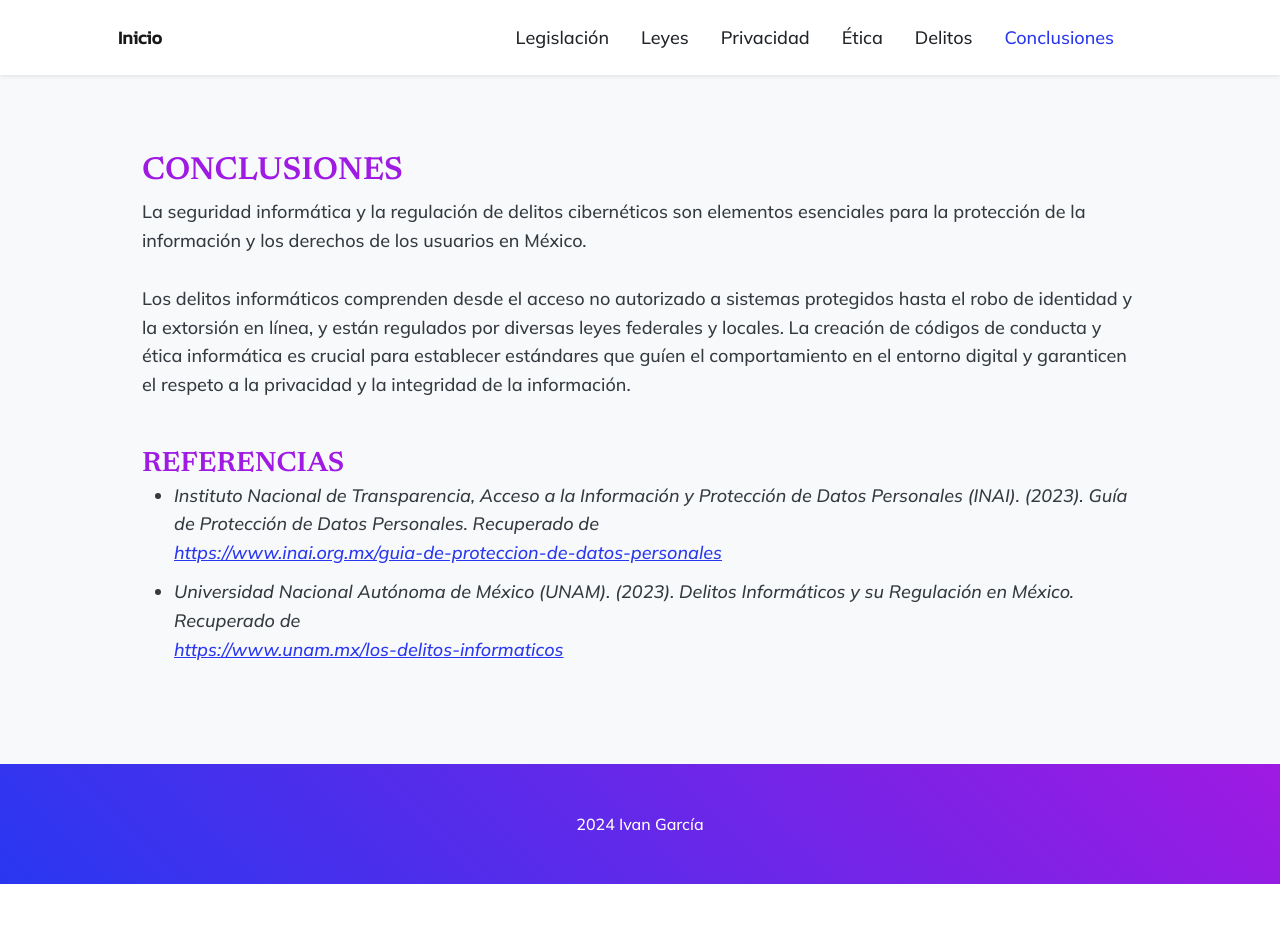
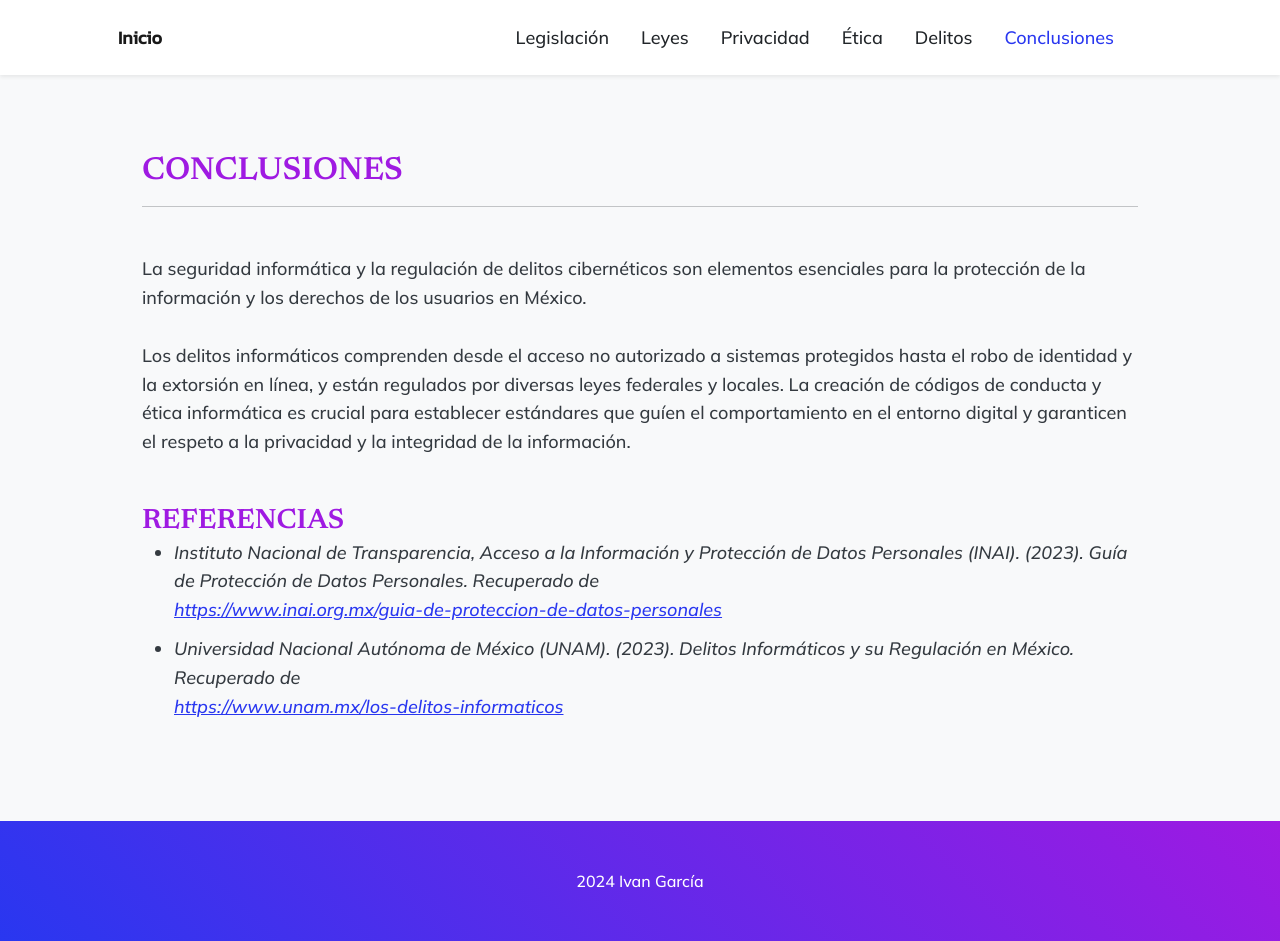
Before and after one commit to LuiisAlberto/Informatica, a plain HTML site: page conclusiones.html in a window 1280 px wide. Before the commit the page ends 884 px from the top, so only its background shows below. Drawn offline with nearby package versions, Linux system fonts and the light colour scheme.

Commit message:
fix(conclusion): title

```diff
--- a/conclusiones.html
+++ b/conclusiones.html
@@ -95,6 +95,7 @@
             <div class="container">
                 <div class="container content-section">
                     <h2 class="text-uppercase text-secondary mb-0">Conclusiones</h2>
+                    <hr class="star-dark mb-5">
                     <p class="mt-2 mb-5">
                         La seguridad informática y la regulación de delitos cibernéticos son elementos esenciales para la protección de la información y los derechos de los usuarios en México.
                         <br><br>
```
